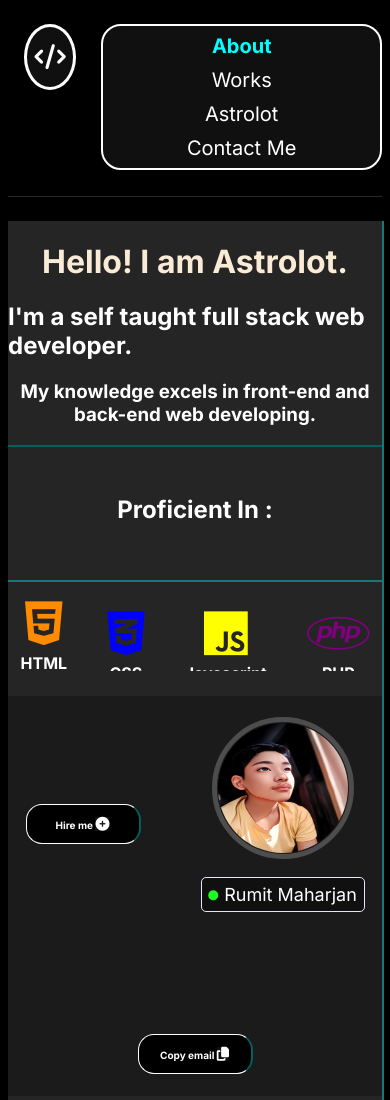
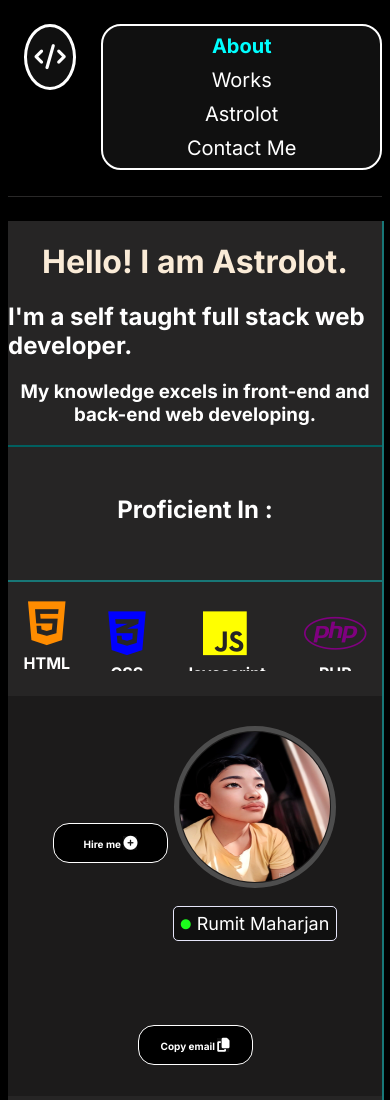
Before and after one commit to astrolot/Port, a plain HTML site: page index.html in a window 390 px wide. Shown: the top 1100 px of the page. Drawn offline with Linux system fonts and the light colour scheme.

Commit message:
Update styles.css

```diff
--- a/styles.css
+++ b/styles.css
@@ -364,26 +364,30 @@ footer {
   nav .links {
     flex-direction: row;
     gap: 1px;
-    padding: 0.5rem 0;
+    padding: 0;
   }
   .about .left .box {
-    gap: 8px;
+    gap: 6px;
+    display:flex;
+    display:row;
     justify_content: center;
     align_items: center;
   }
   .about,
   .abt {
     flex-wrap: wrap;
+  }.profile{
+    gap:5px;
   }
   .about .right .hico {
     font-size: 10px;
-    width:20px
-    height: 12px;
-    border-right: 2px solid rgba(3, 248, 248, 0.39);
+    width:16px
+    height: 10px;
   }
+  .about .right{border-right: 2px solid rgba(3, 248, 248, 0.39);}
  .innerprofile img{
-   height:130px;
-   width: 130px;
+   height:150px;
+   width: 150px;
  }
   .abt .holder {
     flex-direction: row;
```
